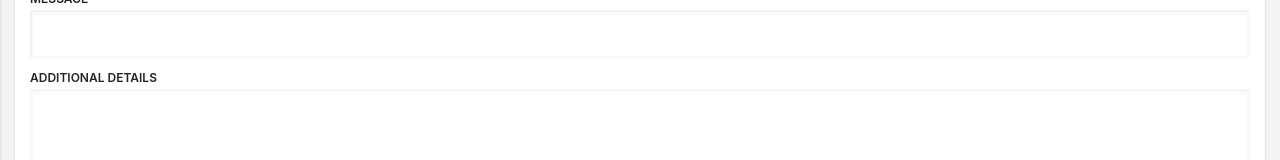
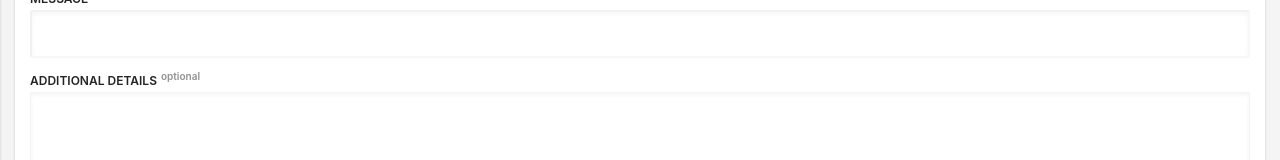
Before and after one commit to lukabajic/investSupplements, a React (Create React App) app: page /contact in a window 1280 px wide. Shown: the part 596-756 px from the top of the page. Built offline with nearby package versions, Linux system fonts and the light colour scheme.

Commit message:
fix: Centered button inside the Contact form
 - Wrapped the button with a flexbox

```diff
--- a/src/components/Page/Contact/Contact.css
+++ b/src/components/Page/Contact/Contact.css
@@ -69,3 +69,11 @@
   display: flex;
   justify-content: center;
 }
+
+.form__optional {
+  opacity: 0.5;
+  text-transform: lowercase;
+  vertical-align: super;
+  font-size: 1rem;
+  margin-left: 0.4rem;
+}
--- a/src/components/Page/Contact/Contact.js
+++ b/src/components/Page/Contact/Contact.js
@@ -39,7 +39,10 @@ const form = [
 const Contact = () => {
   const rendererdItems = form.map((item) => (
     <div className="form__group" key={item.name}>
-      <label htmlFor={item.name}>{item.label}</label>
+      <label htmlFor={item.name}>
+        {item.label}
+        {!item.required ? <span className="form__optional">optional</span> : ""}
+      </label>
       {item.type === "textarea" ? (
         <textarea name={item.name} required={item.required} rows="3"></textarea>
       ) : (
```
